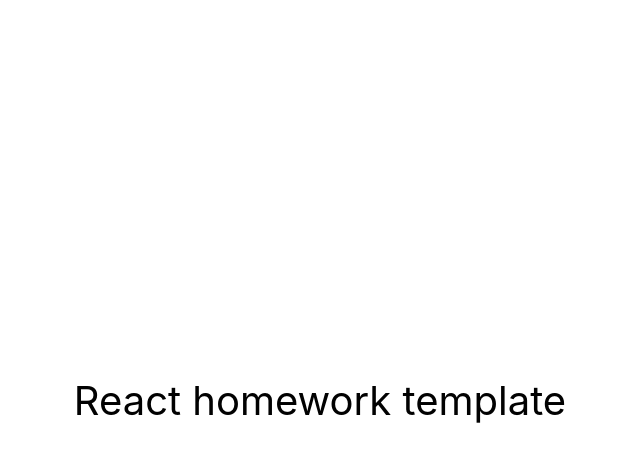
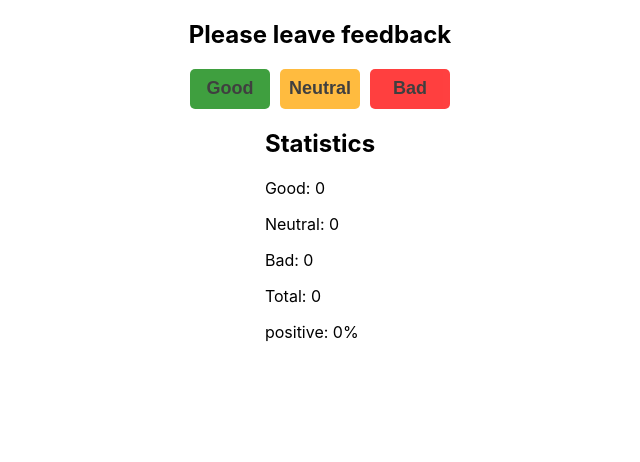
Before and after one commit to AlexGoIT/goit-react-hw-02-feedback, a React (Create React App) app: page / in a window 1280 px wide. Shown: the top 462 px of the page, without its empty margins (320-960 px from the left). Built offline with nearby package versions, Linux system fonts and the light colour scheme.

Commit message:
Add task feedback

```diff
--- a/package.json
+++ b/package.json
@@ -10,6 +10,7 @@
     "react": "^18.1.0",
     "react-dom": "^18.1.0",
     "react-scripts": "5.0.1",
+    "styled-components": "^6.0.3",
     "web-vitals": "^2.1.3"
   },
   "scripts": {
--- a/src/components/App.jsx
+++ b/src/components/App.jsx
@@ -1,16 +1,59 @@
-export const App = () => {
-  return (
-    <div
-      style={{
-        height: '100vh',
-        display: 'flex',
-        justifyContent: 'center',
-        alignItems: 'center',
-        fontSize: 40,
-        color: '#010101'
-      }}
-    >
-      React homework template
-    </div>
-  );
-};
+import React from 'react';
+import PropTypes from 'prop-types';
+
+import { Section } from './Section/Section';
+import { FeedbackOptions } from './FeedbackOptions/FeedbackOptions';
+import { Statistics } from './Statistics/Statistics';
+
+export class App extends React.Component {
+  static propTypes = {
+    good: PropTypes.number,
+    neutral: PropTypes.number,
+    bad: PropTypes.number,
+  };
+
+  static defaultProps = {
+    good: 0,
+    neutral: 0,
+    bad: 0,
+  };
+
+  state = {
+    good: 0,
+    neutral: 0,
+    bad: 0,
+  };
+
+  onClick = option => {
+    this.setState(prevState => ({
+      [option]: prevState[option] + 1,
+    }));
+  };
+
+  countTotalFeedback = () => {
+    return this.state.good + this.state.neutral + this.state.bad;
+  };
+
+  countPositiveFeedbackPercentage = () => {
+    if (this.countTotalFeedback() === 0) {
+      return 0;
+    }
+
+    return Math.round((this.state.good / this.countTotalFeedback()) * 100);
+  };
+
+  render() {
+    return (
+      <Section title="Please leave feedback">
+        <FeedbackOptions onClick={this.onClick}></FeedbackOptions>
+        <Statistics
+          good={this.state.good}
+          neutral={this.state.neutral}
+          bad={this.state.bad}
+          total={this.countTotalFeedback}
+          positivePercentage={this.countPositiveFeedbackPercentage}
+        />
+      </Section>
+    );
+  }
+}
--- /dev/null
+++ b/src/components/FeedbackOptions/FeedbackOptions.jsx
@@ -0,0 +1,11 @@
+import { OptionsWrapper } from './FeedbackOptions.styled';
+
+export const FeedbackOptions = ({ onClick }) => {
+  return (
+    <OptionsWrapper>
+      <button onClick={() => onClick('good')}>Good</button>
+      <button onClick={() => onClick('neutral')}>Neutral</button>
+      <button onClick={() => onClick('bad')}>Bad</button>
+    </OptionsWrapper>
+  );
+};
--- /dev/null
+++ b/src/components/FeedbackOptions/FeedbackOptions.styled.js
@@ -0,0 +1,35 @@
+import styled from 'styled-components';
+
+export const OptionsWrapper = styled.div`
+  display: flex;
+  gap: 10px;
+
+  button {
+    width: 80px;
+    height: 40px;
+    border-radius: 5px;
+    border: none;
+    font-size: 18px;
+    font-weight: bold;
+    background-color: #f1f1f1;
+    opacity: 0.75;
+    cursor: pointer;
+    transition: opacity 0.2s ease-in;
+  }
+
+  button:nth-child(1) {
+    background-color: green;
+  }
+
+  button:nth-child(2) {
+    background-color: orange;
+  }
+
+  button:nth-child(3) {
+    background-color: red;
+  }
+
+  button:hover {
+    opacity: 1;
+  }
+`;
--- /dev/null
+++ b/src/components/Section/Section.jsx
@@ -0,0 +1,10 @@
+import { PageSection } from './Section.styled';
+
+export const Section = ({ title, children }) => {
+  return (
+    <PageSection>
+      <h1>{title}</h1>
+      {children}
+    </PageSection>
+  );
+};
--- /dev/null
+++ b/src/components/Section/Section.styled.js
@@ -0,0 +1,7 @@
+import styled from 'styled-components';
+
+export const PageSection = styled.section`
+  display: flex;
+  flex-direction: column;
+  align-items: center;
+`;
--- /dev/null
+++ b/src/components/Statistics/Statistics.jsx
@@ -0,0 +1,30 @@
+import PropTypes from 'prop-types';
+
+import { StatisticsLayout } from './StatisticsLayout/StatisticsLayout';
+// import { StatisticsWrapper } from './Statistics.styled';
+
+export const Statistics = ({
+  good,
+  neutral,
+  bad,
+  total,
+  positivePercentage,
+}) => {
+  return (
+    <StatisticsLayout title="Statistics">
+      <p>Good: {good}</p>
+      <p>Neutral: {neutral}</p>
+      <p>Bad: {bad}</p>
+      <p>Total: {total()}</p>
+      <p>positive: {positivePercentage()}%</p>
+    </StatisticsLayout>
+  );
+};
+
+Statistics.propTypes = {
+  good: PropTypes.number,
+  neutral: PropTypes.number,
+  bad: PropTypes.number,
+  onCountTotalFeedback: PropTypes.func,
+  onCountPositiveFeedbackPercentage: PropTypes.func,
+};
--- /dev/null
+++ b/src/components/Statistics/Statistics.styled.js
@@ -0,0 +1,3 @@
+import styled from 'styled-components';
+
+export const StatisticsWrapper = styled.div``;
--- /dev/null
+++ b/src/components/Statistics/StatisticsLayout/StatisticsLayout.jsx
@@ -0,0 +1,10 @@
+import { StatisticsWrapper } from './StatisticsLayout.styled';
+
+export const StatisticsLayout = ({ title, children }) => {
+  return (
+    <StatisticsWrapper>
+      <h2>{title}</h2>
+      {children}
+    </StatisticsWrapper>
+  );
+};
--- /dev/null
+++ b/src/components/Statistics/StatisticsLayout/StatisticsLayout.styled.js
@@ -0,0 +1,3 @@
+import styled from 'styled-components';
+
+export const StatisticsWrapper = styled.div``;
```
Also changed, not shown: src/components/Notification/Notification.jsx (added), src/components/Notification/Notification.styled.js (added), 1 other file (tests, documents, lock files or other folders).
